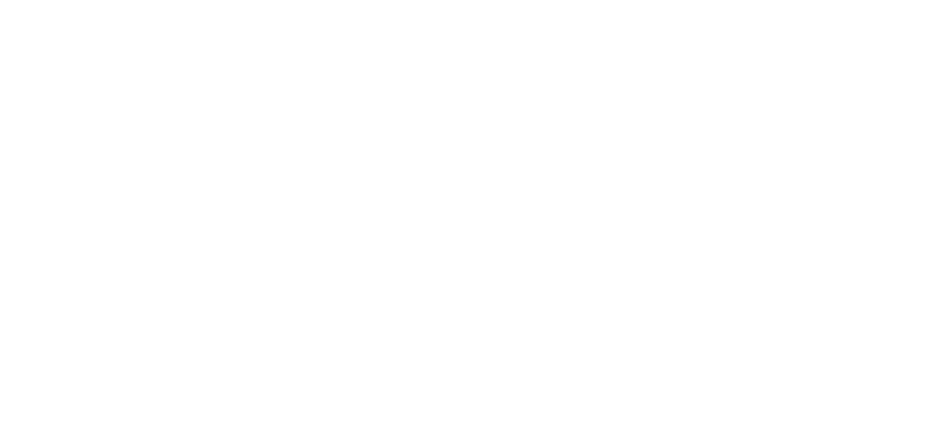
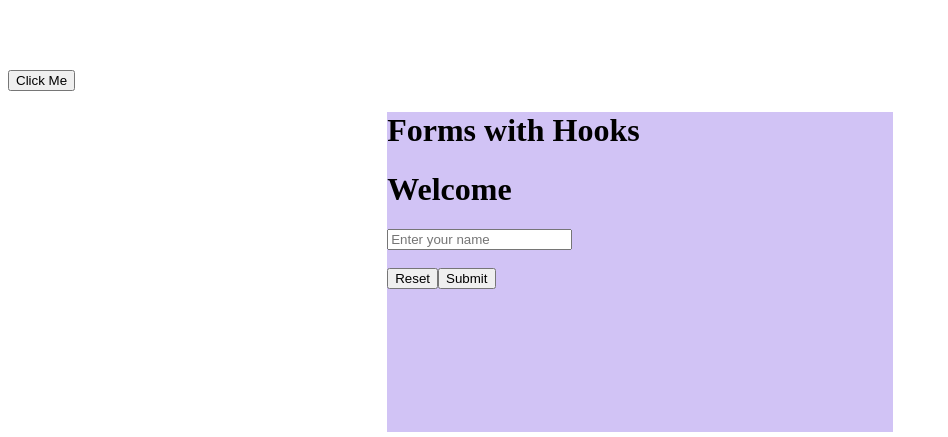
Before and after one commit to NavneetOrion/React-Work, a React (Create React App) app: page / in a window 1280 px wide. Shown: the part 1665-2102 px from the top of the page, without its empty margins (0-948 px from the left). Before the commit the page ends 1676 px from the top, so only its background shows below. Built offline with nearby package versions, Linux system fonts and the light colour scheme.

Commit message:
Events and UseState Hook

```diff
--- a/public/style.css
+++ b/public/style.css
@@ -22,3 +22,11 @@
     background-color: blue;
     text-align: center;
 }
+
+.con1{
+    margin: auto;
+    background-color:#d1c3f5;
+    height: 40vh;
+    width: 40%;
+
+}
--- /dev/null
+++ b/src/Events.jsx
@@ -0,0 +1,16 @@
+import React from 'react';
+
+function Events(){
+    function HandledEvents(){
+        alert("Hi This is an event!!");
+    }
+    return(
+        <>
+        <h2><br></br></h2>
+        <button onClick={HandledEvents}>Click Me</button>
+
+        </>
+    )
+}
+
+export default Events;
--- /dev/null
+++ b/src/Hooks.jsx
@@ -0,0 +1,34 @@
+import React, { useState } from 'react';
+function Hooks(){
+const [headingText,setHeadingText] = useState("Welcome");
+const [name,setName] = useState("");
+    function HandleEvent(){
+        setName("");
+        setHeadingText("Submitted");
+
+    }
+    function InputHandleEvent(event){
+        setName(event.target.value);
+
+    }
+
+    function ResetAllThings()
+    {
+        document.getElementById("in-1").value="";
+        setName("");
+    }
+
+    return(
+        <>
+        <div className='con1'>
+        <h1>Forms with Hooks</h1>
+            <h1>{headingText} {name}</h1>
+            <input id="in-1"onChange={InputHandleEvent} type="text" placeholder="Enter your name"></input><br/><br/>
+            <button onClick={ResetAllThings} type="reset" value="Reset">Reset</button>
+            <button onClick={HandleEvent}>Submit</button>
+            </div>
+        </>
+    )
+}
+
+export default Hooks;
--- a/src/index.js
+++ b/src/index.js
@@ -8,7 +8,8 @@
 import Condition from './Condition';
 import Tick from './Tick';
 import Props from './Props';
-
+import Events from './Events';
+import Hooks from './Hooks';
 
 const comment = {
   date: new Date().toDateString(),
@@ -33,6 +34,8 @@
       text={comment.text}
       author = {comment.author}
     />
+    <Events/>
+    <Hooks/>
 
   </>
 
```
